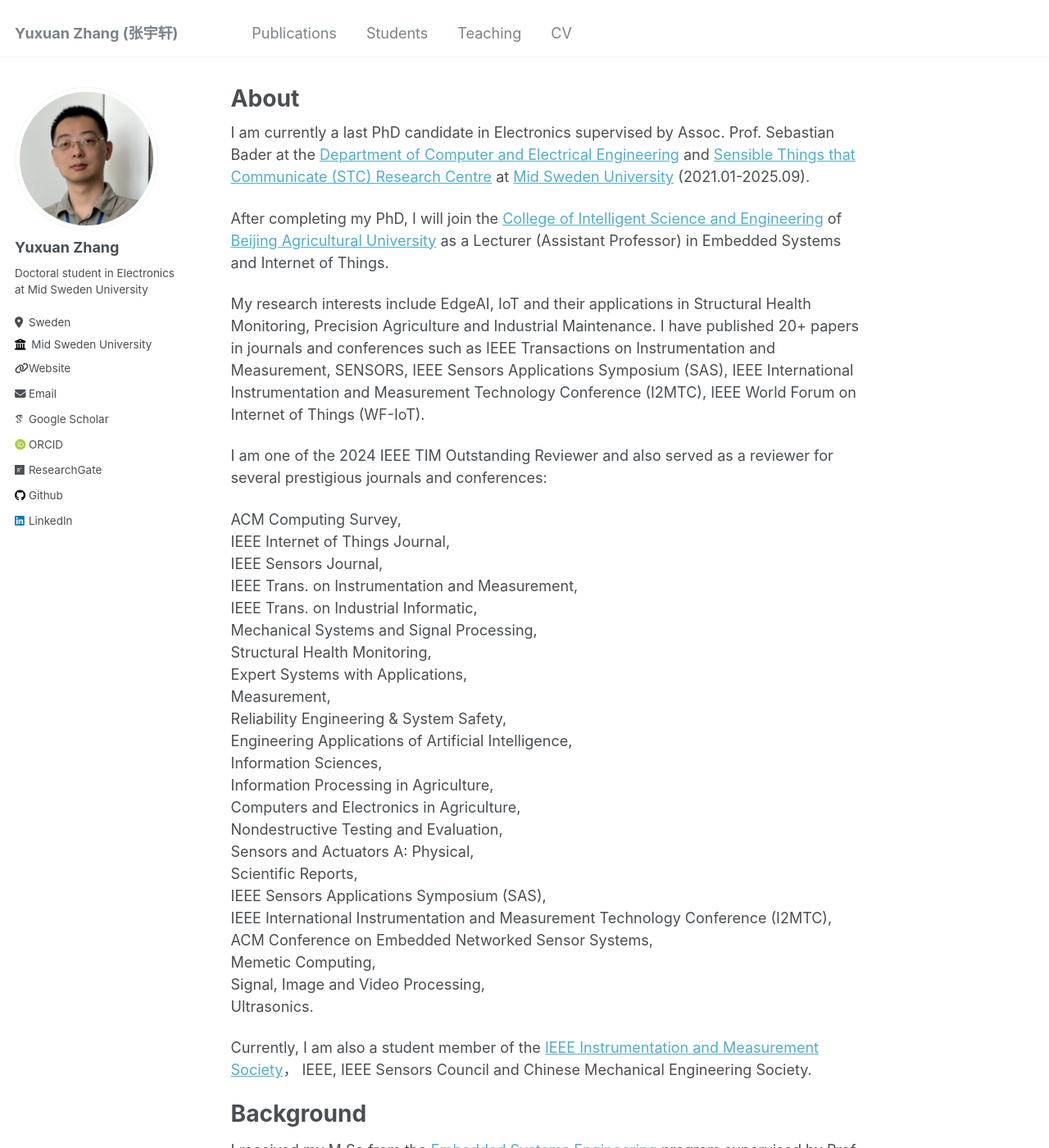
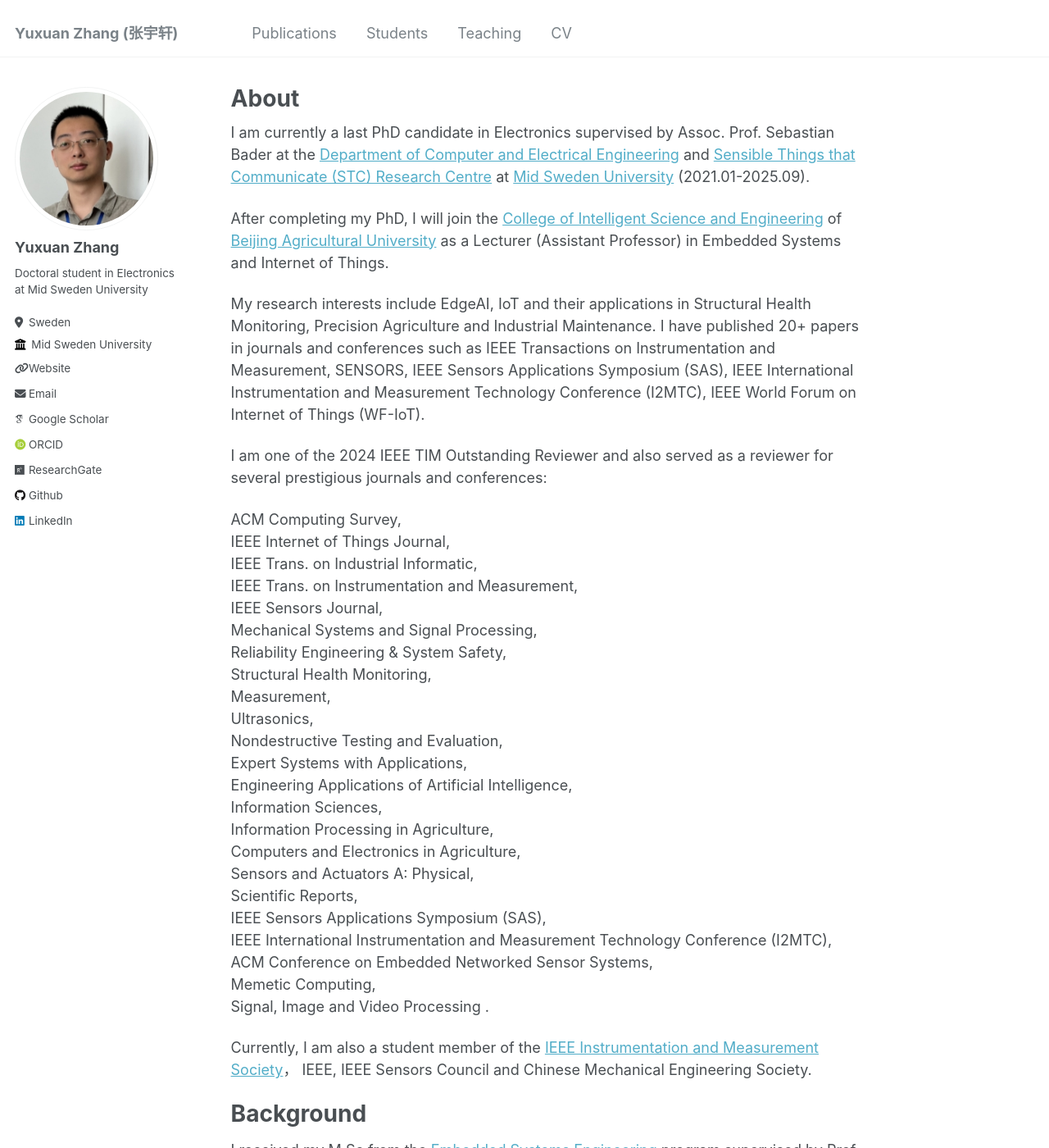
Before and after one commit to YuxuanZhang-96/YuxuanZhang-96.github.io, a Jekyll site: the page built from _pages/about.md, in a window 1280 px wide and 1400 px high. Shown: the whole window at 82% size. Built offline with Jekyll 4.4.1, drawn with Linux system fonts in a browser that asks for light colours; some web fonts are replaced.

```diff
--- a/_pages/about.md
+++ b/_pages/about.md
@@ -17,27 +17,28 @@ I am one of the 2024 IEEE TIM Outstanding Reviewer and also served as a reviewer
 
 ACM Computing Survey, <br>
 IEEE Internet of Things Journal,  <br>
+IEEE Trans. on Industrial Informatic,  <br>
+IEEE Trans. on Instrumentation and Measurement,  <br>
 IEEE Sensors Journal,  <br>
-IEEE Trans. on Instrumentation and Measurement,  <br>
-IEEE Trans. on Industrial Informatic,  <br>
 Mechanical Systems and Signal Processing,  <br>
+Reliability Engineering & System Safety,  <br>
 Structural Health Monitoring,  <br>
+Measurement,  <br>
+Ultrasonics, <br>
+Nondestructive Testing and Evaluation,   <br>
 Expert Systems with Applications,  <br>
-Measurement,  <br>
-Reliability Engineering & System Safety,  <br>
 Engineering Applications of Artificial Intelligence,  <br>
 Information Sciences,  <br>
 Information Processing in Agriculture,  <br>
 Computers and Electronics in Agriculture,  <br>
-Nondestructive Testing and Evaluation,   <br>
 Sensors and Actuators A: Physical, <br>
 Scientific Reports, <br>
 IEEE Sensors Applications Symposium (SAS), <br>
 IEEE International Instrumentation and Measurement Technology Conference (I2MTC), <br>
 ACM Conference on Embedded Networked Sensor Systems, <br>
 Memetic Computing, <br>
-Signal, Image and Video Processing, <br>
-Ultrasonics.
+Signal, Image and Video Processing
+.
 
 Currently, I am also a student member of the [IEEE Instrumentation and Measurement Society](https://ieee-ims.org/)， IEEE, IEEE Sensors Council and Chinese Mechanical Engineering Society.
 
```
